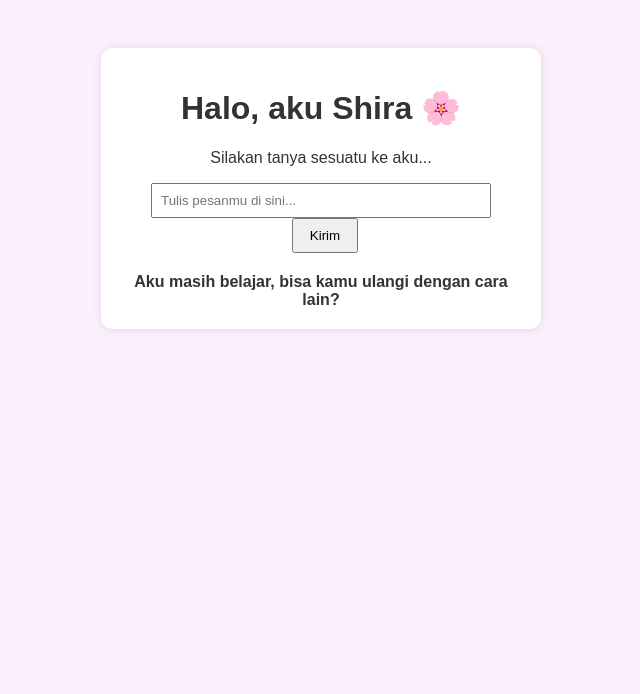
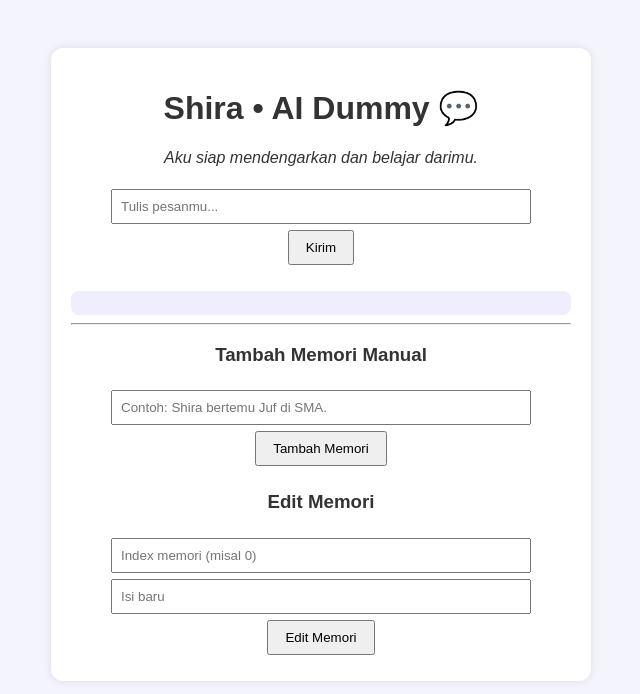
Before and after one commit to jufrial/AI.JUF, a plain HTML site: page index.html in a window 1280 px wide. Both pictures are taken after a click on the button "Kirim". Shown: the whole page, without its empty margins (319-959 px from the left). Drawn offline with Linux system fonts and the light colour scheme.

Commit message:
Add files via upload

```diff
--- a/index.html
+++ b/index.html
@@ -8,12 +8,27 @@
 </head>
 <body>
   <div class="container">
-    <h1>Halo, aku Shira 🌸</h1>
-    <p>Silakan tanya sesuatu ke aku...</p>
-    <input type="text" id="userInput" placeholder="Tulis pesanmu di sini..." />
+    <h1>Shira • AI Dummy 💬</h1>
+    <p><i>Aku siap mendengarkan dan belajar darimu.</i></p>
+
+    <input type="text" id="userInput" placeholder="Tulis pesanmu..." />
     <button onclick="sendInput()">Kirim</button>
+
     <div id="responseBox"></div>
+
+    <hr />
+    <h3>Tambah Memori Manual</h3>
+    <input type="text" id="newMemoryInput" placeholder="Contoh: Shira bertemu Juf di SMA." />
+    <button onclick="addMemory()">Tambah Memori</button>
+
+    <h3>Edit Memori</h3>
+    <input type="number" id="editIndex" placeholder="Index memori (misal 0)" />
+    <input type="text" id="editContent" placeholder="Isi baru" />
+    <button onclick="editMemory()">Edit Memori</button>
   </div>
+
+  <script src="ai/brain.js"></script>
+  <script src="ai/tools.js"></script>
   <script src="script.js"></script>
 </body>
 </html>
--- a/script.js
+++ b/script.js
@@ -1,21 +1,42 @@
 async function sendInput() {
-  const input = document.getElementById("userInput").value;
+  const input = document.getElementById("userInput").value.trim();
   const responseBox = document.getElementById("responseBox");
-  const response = await respondToUser(input);
-  responseBox.textContent = response;
+
+  const res = await respondToUser(input);
+  responseBox.textContent = res;
+
+  saveLog(input, res);
 }
 
-async function respondToUser(input) {
-  const res = await fetch('memory/core.json');
-  const memory = await res.json();
-
-  if (input.includes("siapa namamu")) {
-    return `Namaku ${memory.name}. Kita pernah ketemu di ${memory.memories[0].content}`;
-  } else if (input.startsWith("cari:")) {
-    const query = input.replace("cari:", "").trim();
-    const result = await searchOnline(query);
-    return result;
-  } else {
-    return "Aku masih belajar, bisa kamu ulangi dengan cara lain?";
+// Tambah memori manual
+async function addMemory() {
+  const newContent = document.getElementById("newMemoryInput").value.trim();
+  if (newContent) {
+    const result = await addMemoryEntry(newContent);
+    alert(result);
   }
 }
+
+// Edit memori manual
+async function editMemory() {
+  const index = parseInt(document.getElementById("editIndex").value);
+  const newText = document.getElementById("editContent").value.trim();
+  if (!isNaN(index) && newText) {
+    const result = await editMemoryEntry(index, newText);
+    alert(result);
+  }
+}
+
+// Log interaksi
+async function saveLog(input, output) {
+  const log = {
+    time: new Date().toLocaleTimeString(),
+    interaction: input,
+    reaction: output
+  };
+
+  // Simpan ke LocalStorage sebagai dummy log
+  let logs = JSON.parse(localStorage.getItem("logs") || "[]");
+  logs.push(log);
+  localStorage.setItem("logs", JSON.stringify(logs));
+}
--- a/style.css
+++ b/style.css
@@ -1,6 +1,6 @@
 body {
   font-family: sans-serif;
-  background: #fbeffb;
+  background: #f4f4fc;
   color: #333;
   text-align: center;
   padding: 40px;
@@ -9,19 +9,23 @@ body {
   background: white;
   border-radius: 12px;
   padding: 20px;
-  max-width: 400px;
+  max-width: 500px;
   margin: auto;
   box-shadow: 0 0 10px rgba(0,0,0,0.1);
 }
 input {
   width: 80%;
   padding: 8px;
+  margin-top: 6px;
 }
 button {
   padding: 8px 16px;
-  margin-left: 8px;
+  margin: 6px;
 }
 #responseBox {
   margin-top: 20px;
   font-weight: bold;
+  background: #eef;
+  padding: 12px;
+  border-radius: 8px;
 }
```
